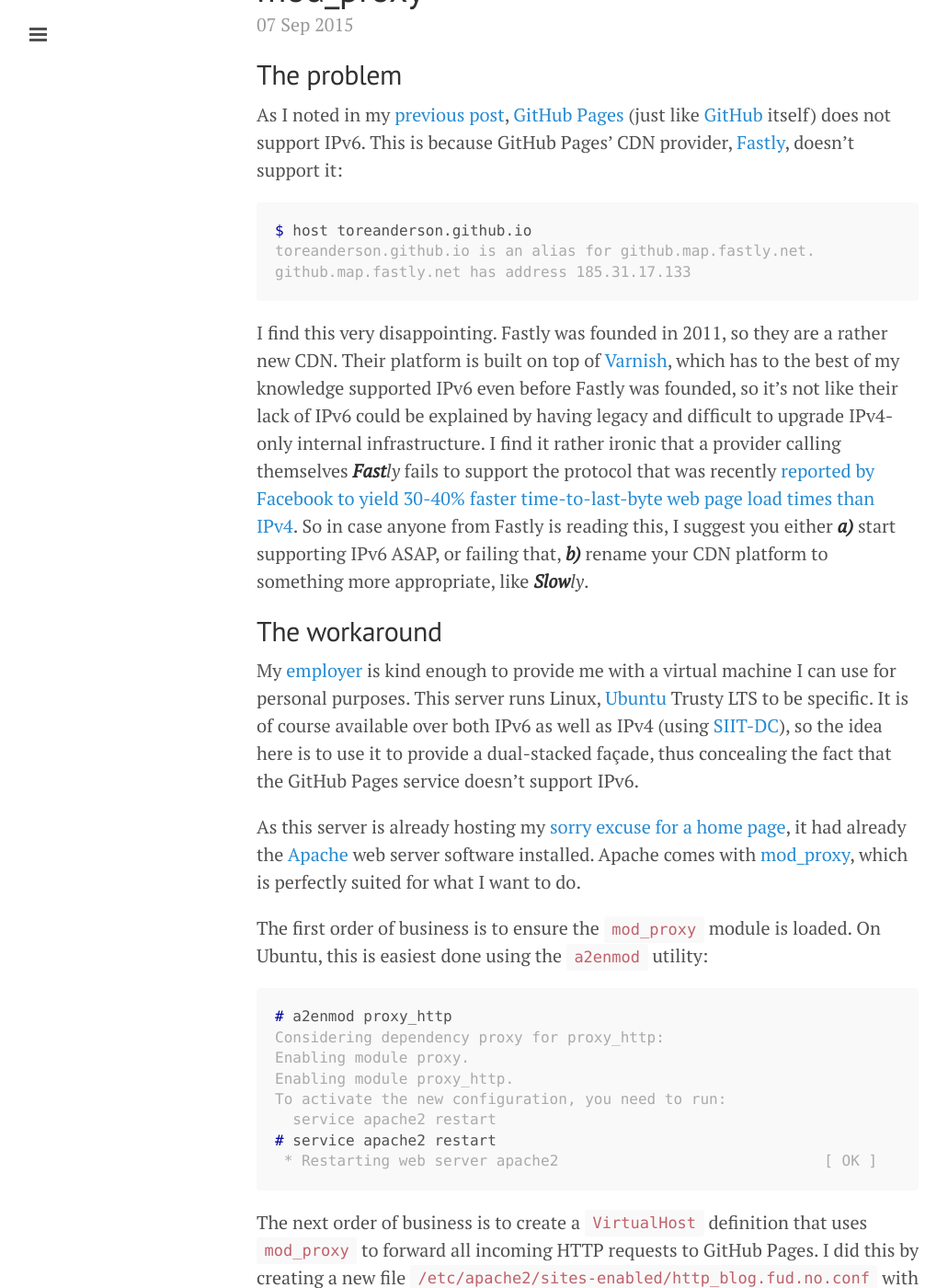
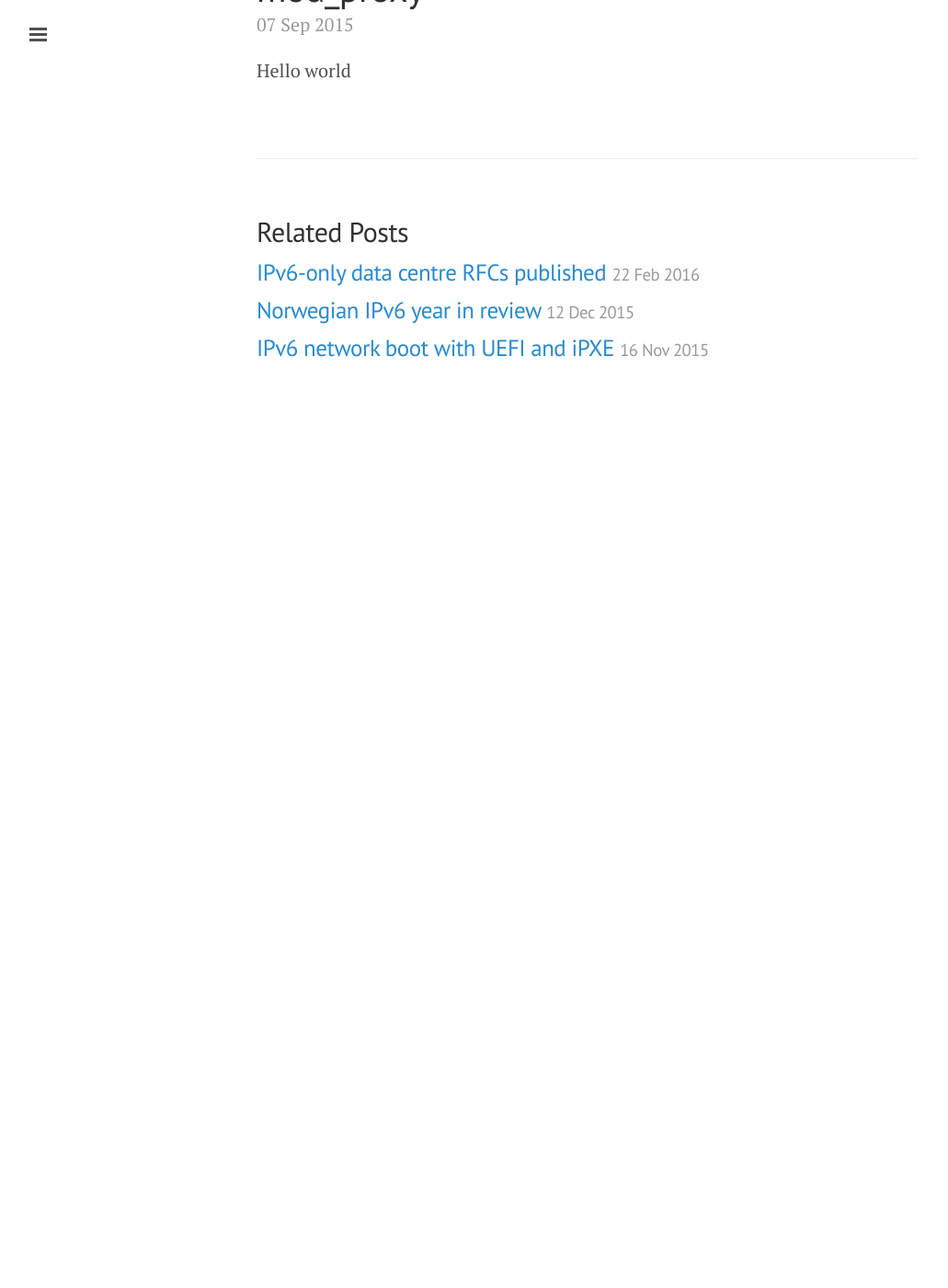
Before and after one commit to toreanderson/toreanderson.github.io, a Jekyll site: the page built from _posts/2015-09-07-working-around-github-pages-and-fastlys-missing-ipv6-support-using-apache-mod_proxy.markdown, in a window 1280 px wide and 1400 px high, scrolled down 270 px. Shown: the whole window at 92% size, without its empty margins (1-1032 px from the left). Built offline with Jekyll 4.4.1, drawn with Linux system fonts in a browser that asks for light colours; after the commit the page ends 900 px from its top, so only the background shows below that; some of the changed text lies outside the part shown.

Commit message:
is it in the text?

`````diff
--- a/_posts/2015-09-07-working-around-github-pages-and-fastlys-missing-ipv6-support-using-apache-mod_proxy.markdown
+++ b/_posts/2015-09-07-working-around-github-pages-and-fastlys-missing-ipv6-support-using-apache-mod_proxy.markdown
@@ -3,116 +3,4 @@
 title: "Working around GitHub Pages and Fastly's missing IPv6 support using Apache mod_proxy"
 layout: post
 ---
-## The problem
-
-As I noted in my [previous post](/2015/08/29/first-post.html), [GitHub
-Pages](https://pages.github.com/) (just like [GitHub](https://github.com/)
-itself) does not support IPv6. This is because GitHub Pages' CDN provider,
-[Fastly](https://www.fastly.com/), doesn't support it:
-
-````console
-$ host toreanderson.github.io
-toreanderson.github.io is an alias for github.map.fastly.net.
-github.map.fastly.net has address 185.31.17.133
-````
-
-I find this very disappointing. Fastly was founded in 2011, so they are a
-rather new CDN. Their platform is built on top of
-[Varnish](https://www.varnish-cache.org/), which has to the best of my
-knowledge supported IPv6 even before Fastly was founded, so it's not like their
-lack of IPv6 could be explained by having legacy and difficult to upgrade
-IPv4-only internal infrastructure. I find it rather ironic that a provider
-calling themselves ***Fast****ly* fails to support the protocol that was
-recently [reported by Facebook to yield 30-40% faster time-to-last-byte web
-page load times than IPv4](https://youtu.be/An7s25FSK0U?t=18m53s). So in case
-anyone from Fastly is reading this, I suggest you either ***a)*** start
-supporting IPv6 ASAP, or failing that, ***b)*** rename your CDN platform to
-something more appropriate, like ***Slow****ly*.
-
-## The workaround
-
-My [employer](http://www.redpill-linpro.com/) is kind enough to provide me with
-a virtual machine I can use for personal purposes. This server runs Linux,
-[Ubuntu](http://ubuntu.com) Trusty LTS to be specific. It is of course
-available over both IPv6 as well as IPv4 (using
-[SIIT-DC](https://tools.ietf.org/html/draft-ietf-v6ops-siit-dc)), so the idea
-here is to use it to provide a dual-stacked façade, thus concealing the fact
-that the GitHub Pages service doesn't support IPv6.
-
-As this server is already hosting my [sorry excuse for a home
-page](http://toreanderson.no/), it had already the
-[Apache](http://httpd.apache.org) web server software installed. Apache comes
-with [mod_proxy](https://httpd.apache.org/docs/current/mod/mod_proxy.html),
-which is perfectly suited for what I want to do.
-
-The first order of business is to ensure the `mod_proxy` module is loaded. On
-Ubuntu, this is easiest done using the `a2enmod` utility:
-
-````console
-# a2enmod proxy_http
-Considering dependency proxy for proxy_http:
-Enabling module proxy.
-Enabling module proxy_http.
-To activate the new configuration, you need to run:
-  service apache2 restart
-# service apache2 restart
- * Restarting web server apache2                              [ OK ]
-````
-
-The next order of business is to create a `VirtualHost` definition that uses
-`mod_proxy` to forward all incoming HTTP requests to GitHub Pages. I did this
-by creating a new file `/etc/apache2/sites-enabled/http_blog.fud.no.conf` with
-the contents below, before reloading the configuration with the command
-`apache2ctl graceful`.
-
-````apache
-<VirtualHost *:80>
-	ServerName blog.toreanderson.no
-	ServerAlias blog.fud.no
-	ProxyPass "/" "http://toreanderson.github.io/"
-	ProxyPassReverse "/" "http://toreanderson.github.io/"
-</VirtualHost>
-````
-
-The `ProxyPass` directive makes incoming HTTP requests from clients be
-forwarded to [http://toreanderson.github.io/](http://toreanderson.github.io/).
-`ProxyPassReverse` ensures that any HTTP headers containing the string
-**http://toreanderson.github.io/** in the server response from GitHub Pages
-will be changed back to **http://blog.toreanderson.no/** (or
-**http://blog.fud.no/**). I'm not exactly sure if `ProxyPassReverse` is really
-needed for GitHub Pages, but it doesn't hurt to have it in the configuration
-anyway.
-
-The final order of business is to ensure that the two hostnames mentioned in
-the `ServerName` and `ServerAlias` directives exist in DNS and are pointing to
-the server. I did this by adding simply adding `IN CNAME` records that points
-to an already existing hostname with IPv4 `IN A` and IPv6 `IN AAAA` records:
-
-````console
-$ host -t CNAME blog.fud.no.
-blog.fud.no is an alias for fud.no.
-$ host -t CNAME blog.toreanderson.no.
-blog.toreanderson.no is an alias for fud.no.
-$ host -t A fud.no.
-fud.no has address 87.238.60.0
-$ host -t AAAA fud.no.
-fud.no has IPv6 address 2a02:c0:1001:100::145
-````
-
-Another thing worth mentioning here: By using my own domain names, I am also
-making sure that my blog's URL is [secured using
-DNSSEC](http://dnssec-debugger.verisignlabs.com/blog.toreanderson.no), another
-important piece of Internet technology that GitHub Pages and Fastly currently
-[neglect to
-support](http://dnssec-debugger.verisignlabs.com/toreanderson.github.io).
-
-## Summary
-
-With the help of Apache `mod_proxy`,
-[http://blog.toreanderson.no](http://blog.toreanderson.no) is now [available
-over both IPv4 and
-IPv6](http://validador.ipv6.br/index.php?site=blog.toreanderson.no&lang=en). I
-am therefore now comfortable with letting people know that this blog actually
-exists. While this workaround is far from ideal from a technical point of view,
-it is better than the alternative - having to wait an indeterminate amount of
-time for Fastly to get around to dual-stacking their CDN.
+Hello world
`````
